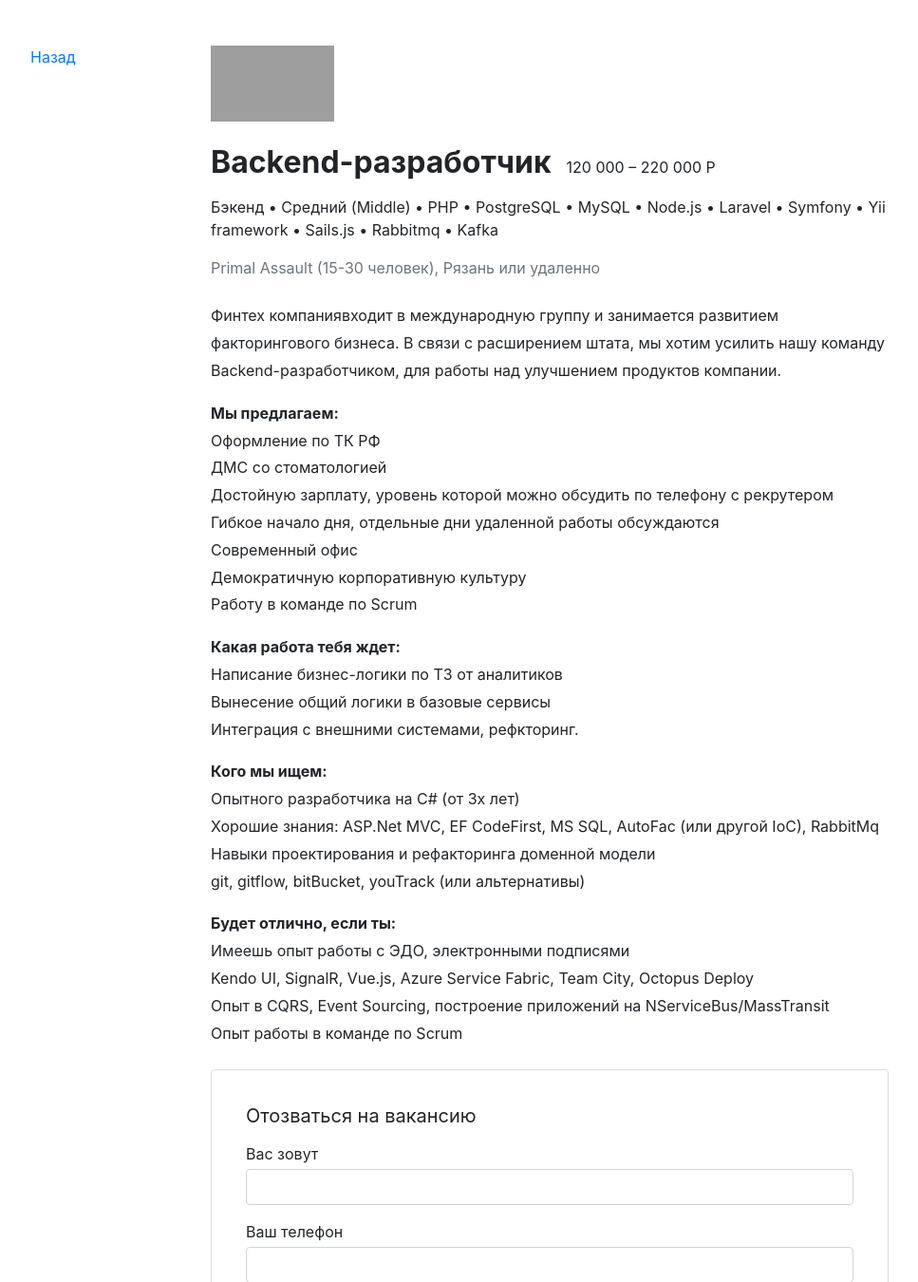
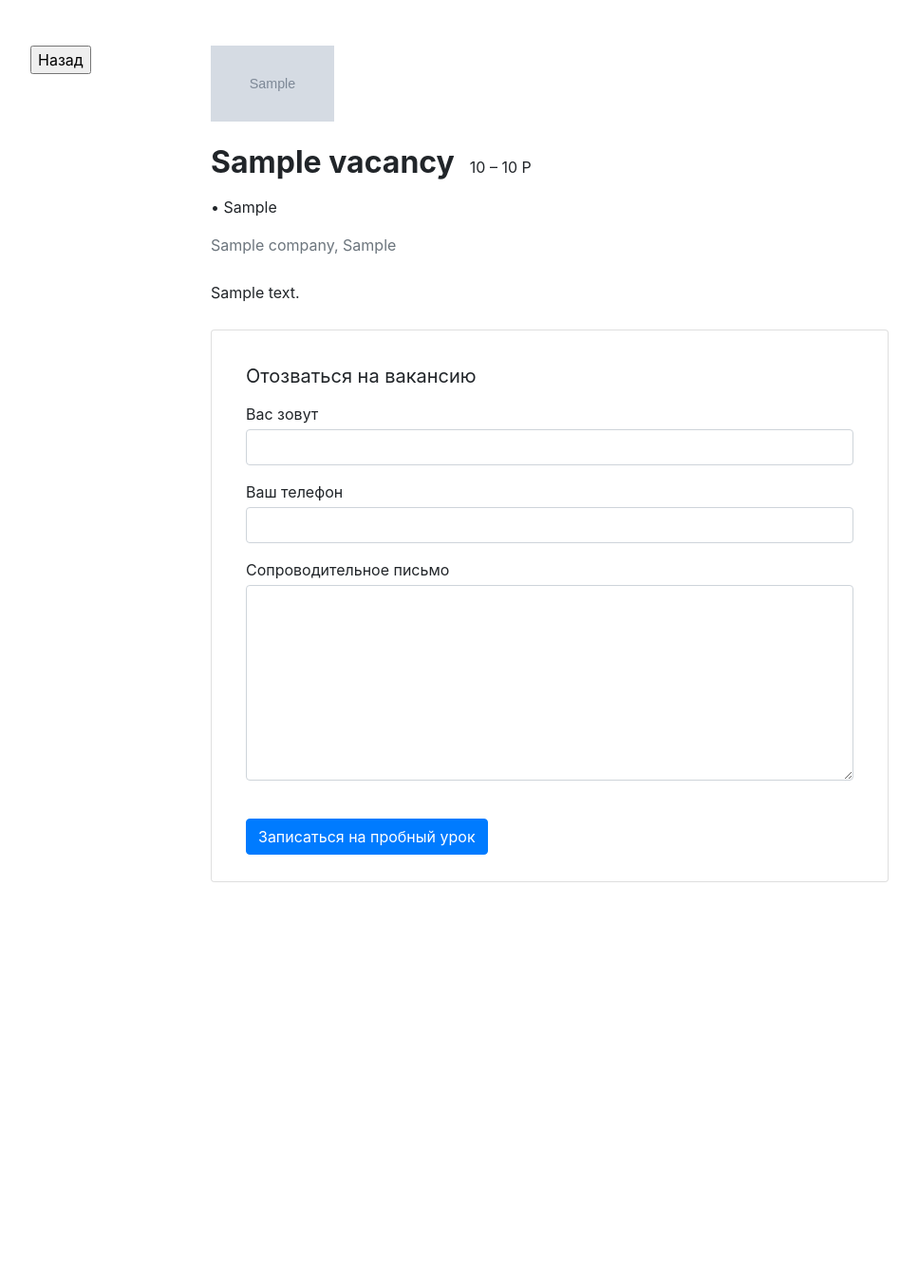
Before and after one commit to dnantonov/jumanji, a Django app: page /vacancies/1/ in a window 1280 px wide. Shown: the part 72-1422 px from the top of the page at 95% size, without its empty margins (69-1036 px from the left). After the commit the page ends 1001 px from the top, so only its background shows below. Run offline with Django 3.2, Linux system fonts and the light colour scheme; tables that the repository leaves empty hold one stand-in row (values such as "Sample post"); grey boxes marked "Sample" are stand-in pictures; some libraries are stand-ins or nearby versions; grey boxes are pictures that could not be loaded.

Commit message:
Реализация отображения страницы с вакансией

```diff
--- a/jumanji/settings.py
+++ b/jumanji/settings.py
@@ -23,10 +23,8 @@
 SECRET_KEY = '!80org!9ekhw%3joghf49p!tkpidt5ljgy5vq)bt_f-m#r%8go'
 
 # SECURITY WARNING: don't run with debug turned on in production!
-DEBUG = True
-
-ALLOWED_HOSTS = []
-
+DEBUG = False
+ALLOWED_HOSTS = ['127.0.0.1']
 
 # Application definition
 
--- a/vacancies/templates/vacancies/vacancy.html
+++ b/vacancies/templates/vacancies/vacancy.html
@@ -7,46 +7,20 @@
   <div class="row mt-5">
     <div class="col-12 col-lg-2">
       <div class="pl-3 mb-5">
-        <p><a href="#">Назад</a></p>
+        <p><input type=button value="Назад" onClick="javascript:history.go(-1);"></p>
       </div>
     </div>
     <div class="col-12 col-lg-8">
       <section class="pl-3">
-        <a href="#"><img src="https://place-hold.it/130x80" width="130" height="80" alt=""></a>
+        <a href="#"><img src="{{ vacancy.company.logo}}" width="130" height="80" alt=""></a>
         <div class="d-flex align-items-baseline align-content-baseline">
-          <h1 class="h2 mt-4 font-weight-bold" >Backend-разработчик</h1>
-          <p class="m-0 pl-3">120 000 – 220 000 Р</p>
+          <h1 class="h2 mt-4 font-weight-bold" >{{ vacancy.title }}</h1>
+          <p class="m-0 pl-3">{{ vacancy.salary_from }} – {{ vacancy.salary_to }} Р</p>
         </div>
-        <p class="mt-2">Бэкенд • Средний (Middle) • PHP • PostgreSQL • MySQL • Node.js • Laravel • Symfony • Yii framework • Sails.js • Rabbitmq • Kafka</p>
-        <p class="text-muted mb-4">Primal Assault (15-30 человек), Рязань или удаленно</p>
+        <p class="mt-2">{{ vacancy.specialty.name }} • {{ vacancy.skills }}</p>
+        <p class="text-muted mb-4">{{ vacancy.company.name }}, {{ vacancy.company.location }}</p>
         <div style="line-height: 1.8;">
-          <p>Финтех компаниявходит в международную группу  и занимается развитием факторингового бизнеса. В связи с расширением штата, мы хотим усилить нашу команду Backend-разработчиком, для работы над улучшением продуктов компании.</p>
-          <p><b>Мы предлагаем: </b><br>
-            Оформление по ТК РФ<br>
-            ДМС со стоматологией<br>
-            Достойную зарплату, уровень которой можно обсудить по телефону с рекрутером<br>
-            Гибкое начало дня, отдельные дни удаленной работы обсуждаются<br>
-            Современный офис<br>
-            Демократичную корпоративную культуру<br>
-            Работу в команде по Scrum
-          </p>
-          <p><b>Какая работа тебя ждет: </b><br>
-            Написание бизнес-логики по ТЗ от аналитиков<br>
-            Вынесение общий логики в базовые сервисы<br>
-            Интеграция с внешними системами, рефкторинг.
-          </p>
-          <p><b>Кого мы ищем: </b><br>
-            Опытного разработчика на C# (от 3х лет)<br>
-            Хорошие знания: ASP.Net MVC, EF CodeFirst, MS SQL, AutoFac (или другой IoC), RabbitMq <br>
-            Навыки проектирования и рефакторинга доменной модели <br>
-            git, gitflow, bitBucket, youTrack (или альтернативы)
-          </p>
-          <p><b>Будет отлично, если ты:</b><br>
-            Имеешь опыт работы с ЭДО, электронными подписями<br>
-            Kendo UI, SignalR, Vue.js, Azure Service Fabric, Team City, Octopus Deploy<br>
-            Опыт в CQRS, Event Sourcing, построение приложений на NServiceBus/MassTransit<br>
-            Опыт работы в команде по Scrum
-          </p>
+          <p>{{ vacancy.description|safe }}</p>
         </div>
         <form action="/echo" class="card mt-4 mb-3" enctype="multipart/form-data">
           <div class="card-body mx-3">
--- a/vacancies/urls.py
+++ b/vacancies/urls.py
@@ -1,12 +1,14 @@
 from django.urls import path
 
-from .views import MainView, VacanciesView, CategoryView, CompanyView, VacancyView
+from .views import (MainView, VacanciesView, CategoryView,
+                        CompanyView, VacancyView)
 
 
 urlpatterns = [
     path('', MainView.as_view(), name="index"),
     path('vacancies/', VacanciesView.as_view(), name="vacancies"),
-    path('vacancies/cat/<str:category>/', CategoryView.as_view(), name="category"),
+    path('vacancies/cat/<str:category>/',
+            CategoryView.as_view(), name="category"),
     path('companies/<int:id>/', CompanyView.as_view(), name="company"),
     path('vacancies/<int:id>/', VacancyView.as_view(), name="vacancy")
 ]
--- a/vacancies/views.py
+++ b/vacancies/views.py
@@ -5,7 +5,7 @@
 
 
 class MainView(View):
-
+    # CBV для главной страницы
     def comp_counter(self):
         # подсчитываем количество вакансий у каждой компании
         # и возвращаем все компании и количество вакансий у этих компаний
@@ -13,21 +13,23 @@
         comp_count = {}
 
         for company in companies:
-            comp_count[company.id] = Vacancy.objects.filter(company=company.id).count()
+            comp_count[company.id] = \
+                Vacancy.objects.filter(company=company.id).count()
 
         return comp_count, companies
 
     def spec_counter(self):
         # подсчитываем количество вакансий в каждой категории
-        # и возвращаем все специализации и количество вакансий у этих специализация
+        # и возвращаем все специализации и количество вакансий у
+        # этих специализаций
         specialties = Specialty.objects.all()
         spec_count = {}
 
         for specialty in specialties:
-            spec_count[specialty.code] = Vacancy.objects.filter(specialty=specialty.code).count()
+            spec_count[specialty.code] = \
+                Vacancy.objects.filter(specialty=specialty.code).count()
 
         return spec_count, specialties
-
 
     def get(self, request):
         comp_count, companies = MainView.comp_counter(self)
@@ -43,6 +45,7 @@
 
 
 class VacanciesView(View):
+    # CBV для страницы со всеми вакансиями
     def get(self, request):
         vacancies = Vacancy.objects.all()
         context = {'vacancies': vacancies}
@@ -50,6 +53,7 @@
 
 
 class CategoryView(View):
+    # CBS для страницы с вакансиями по категории
     def get(self, request, category):
         vacancies = Vacancy.objects.filter(specialty=category)
         category = Specialty.objects.get(code=category)
@@ -58,6 +62,7 @@
 
 
 class CompanyView(View):
+    # CBS для страницы компании
     def get(self, request, id):
         company = Company.objects.get(id=id)
         # получаем нужные нам вакансии у компании по id
@@ -65,10 +70,17 @@
         # получаем количество вакансий у компании по id
         comp_count = MainView.comp_counter(self)[0][id]
 
-        context = {'company': company, 'vacancies': vacancies, 'comp_count': comp_count}
+        context = {
+            'company': company,
+            'vacancies': vacancies,
+            'comp_count': comp_count
+        }
         return render(request, 'vacancies/company.html', context)
 
 
 class VacancyView(View):
+    # CBS для страницы вакансии
     def get(self, request, id):
-        return render(request, 'vacancies/vacancy.html')
+        vacancy = Vacancy.objects.get(id=id)
+        context = {'vacancy': vacancy}
+        return render(request, 'vacancies/vacancy.html', context)
```
Also changed, not shown: vacancies/data.py (deleted, +0 -98 lines), vacancies/models.py (+6 -4 lines), vacancies/script.py (+16 -5 lines), 1 other file.
